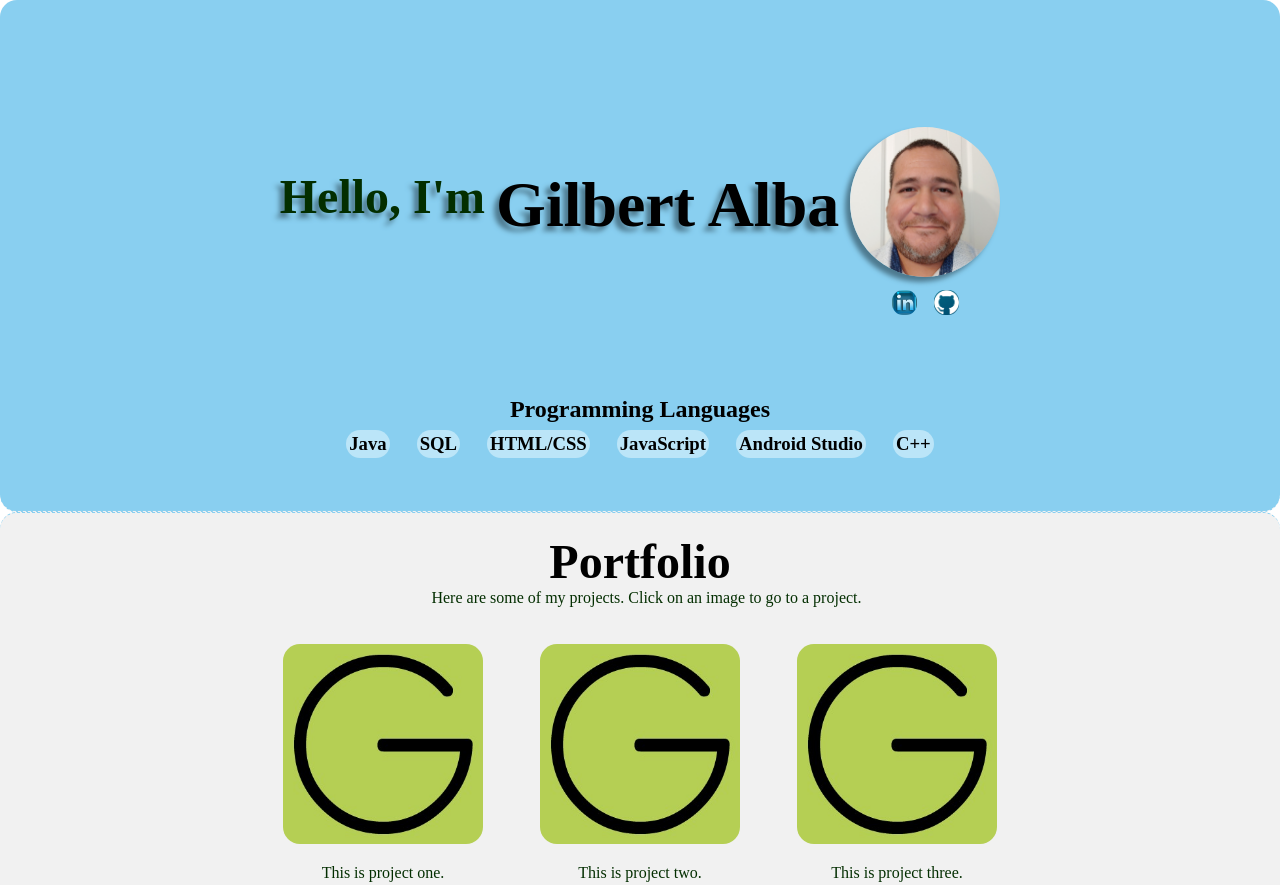
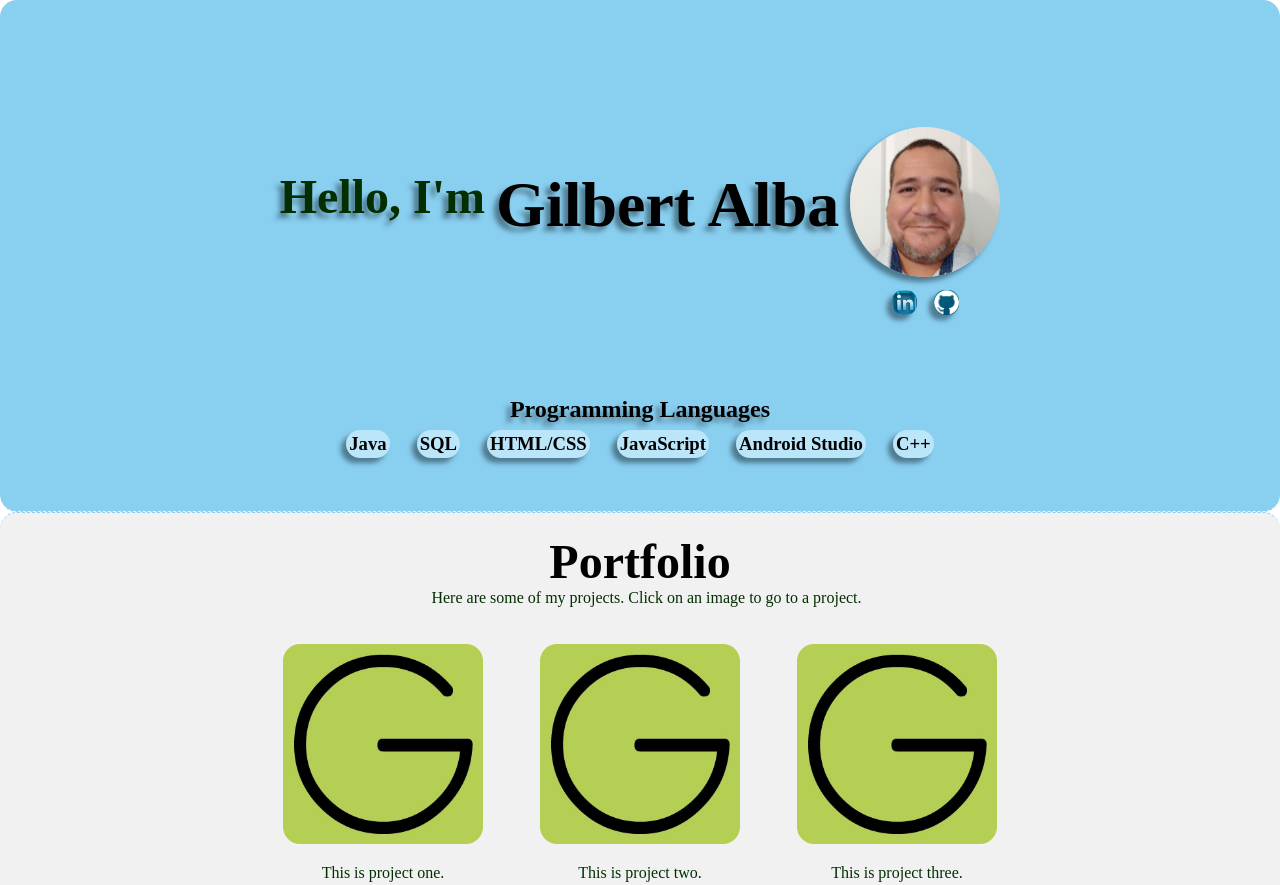
Before and after one commit to galba2/Portfolio-Webpage, a plain HTML site: page index.html in a window 1280 px wide. Shown: the top 885 px of the page. Drawn offline with Linux system fonts and the light colour scheme.

Commit message:
Commit 8

```diff
--- a/default.css
+++ b/default.css
@@ -101,18 +101,19 @@ p, li, span, label, input,textarea{
     margin-top: 13px;
     justify-content: center;
     gap: 17px;
-    background-color: var();
 
     /*border: dashed;*/
 }
 
 .social-image{
     border-radius: 11px;
+    box-shadow: -5px 5px 5px var(--textShadow);
 }
 
 #programming-languages{
     font-size: 1.5em;
     margin-top: 77px;
+    text-shadow: -5px 5px 5px var(--textShadow);
 }
 
 .skills-wrapper{
@@ -135,6 +136,7 @@ p, li, span, label, input,textarea{
     background-color: var(--tertiaryBackground);
     padding: 3px;
     border-radius: 23px;
+    box-shadow: -5px 5px 5px var(--textShadow);
     /*border: dashed;*/
 }
 
```
